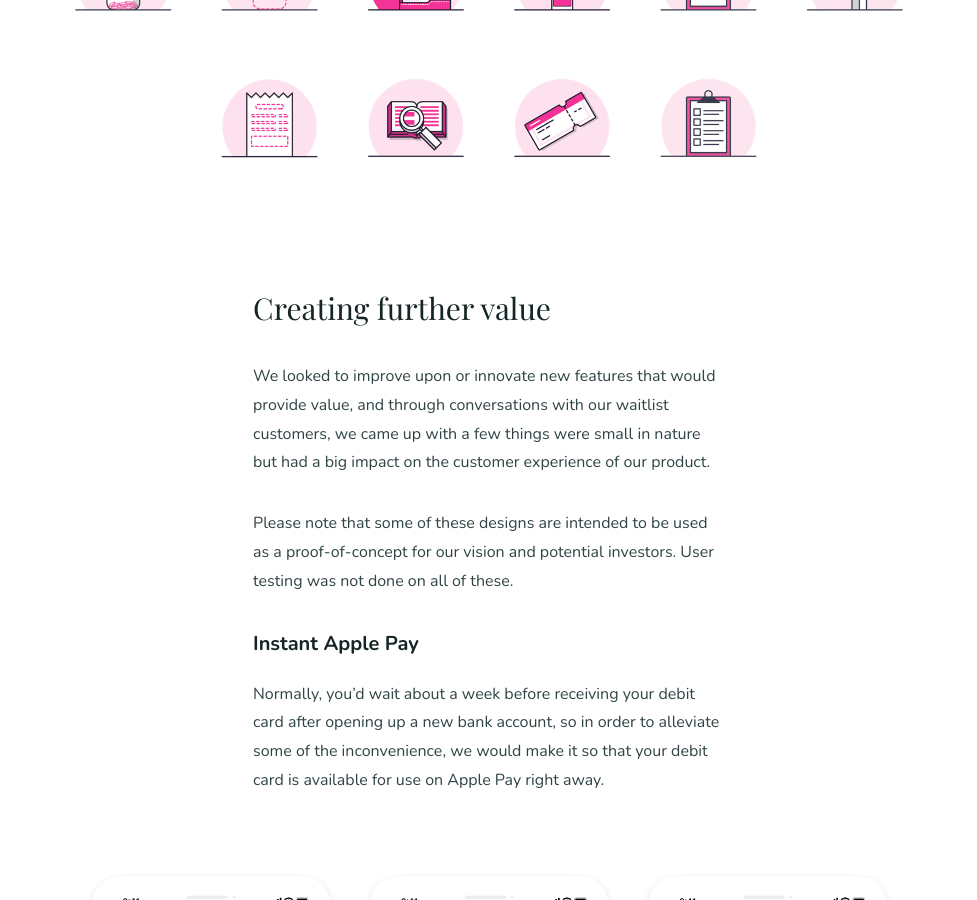
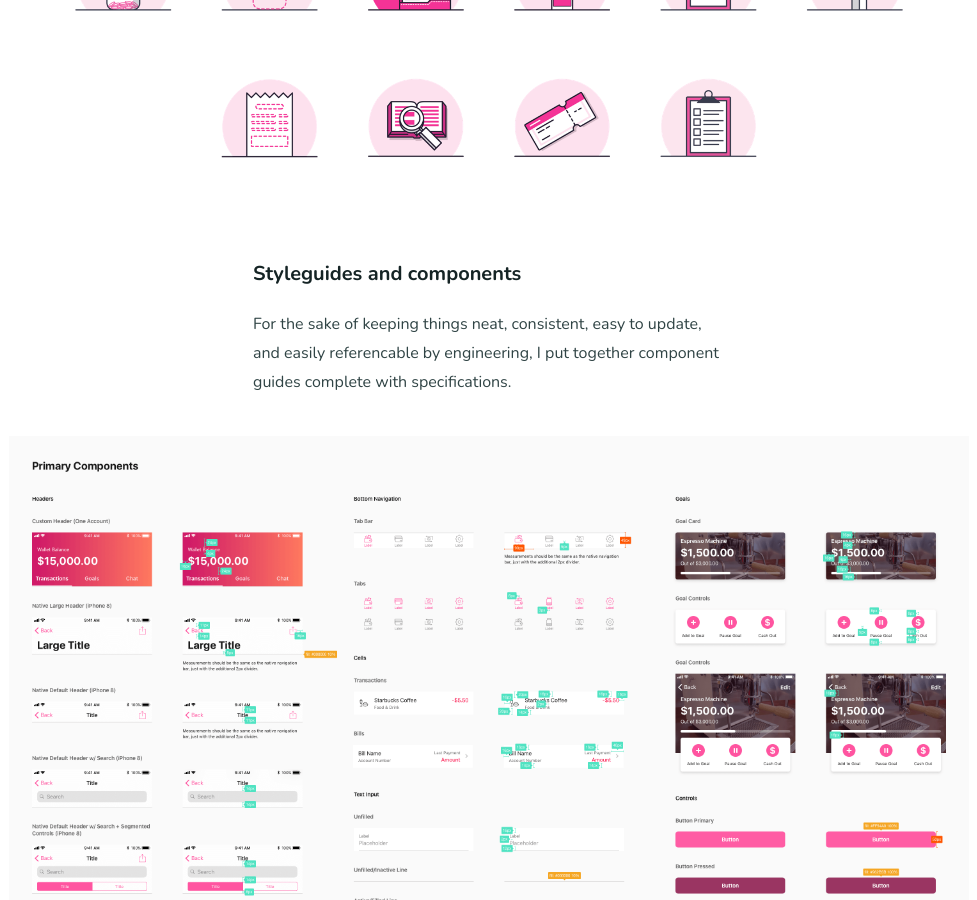
Before and after one commit to cyxzheng/cyxzheng.github.io, a Jekyll site: the page built from _projects/crux.md, in a window 1280 px wide and 900 px high, scrolled down 26655 px. Shown: the whole window, without its empty margins (151-1128 px from the left). Built offline with Jekyll 4.4.1, drawn with Linux system fonts in a browser that asks for light colours; nearby versions of some CDN libraries.

Commit message:
new stylesheet addition to crux

```diff
--- a/_projects/crux.md
+++ b/_projects/crux.md
@@ -216,6 +216,12 @@ There are a lot of different states, and again, we want to be a friendly, approa
 
 <div class="case-image"><img src="/assets/images/projects/crux/illustrations.png" data-zoom="zoom"></div>
 
+### Styleguides and components
+
+For the sake of keeping things neat, consistent, easy to update, and easily referencable by engineering, I put together component guides complete with specifications.
+
+<div class="case-image"><img src="/assets/images/projects/crux/stylesheet.png" data-zoom="zoom"></div>
+
 # Creating further value
 
 We looked to improve upon or innovate new features that would provide value, and through conversations with our waitlist customers, we came up with a few things were small in nature but had a big impact on the customer experience of our product.
```
Also changed, not shown: assets/images/projects/crux/icons.png, assets/images/projects/crux/stylesheet.png (added), 9 other files.
